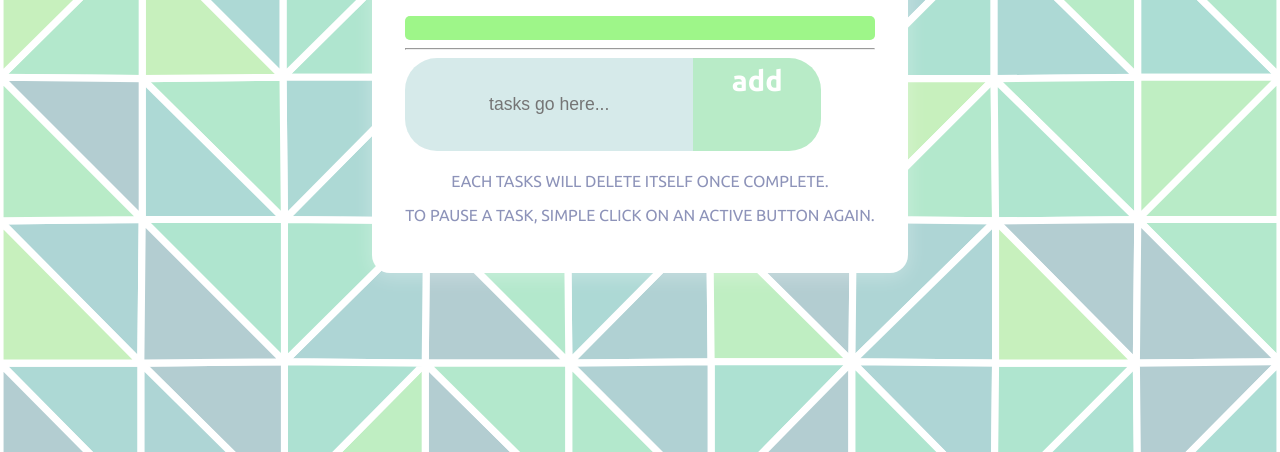
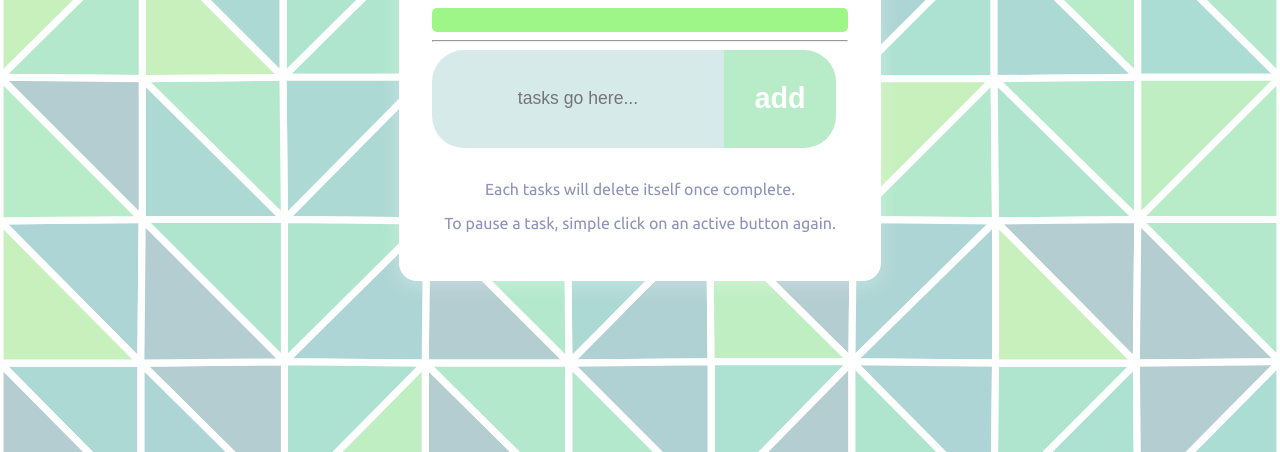
Before and after one commit to tusia313/js-css-html-pomodoro-timer, a plain HTML site: page index.html in a window 1280 px wide. Shown: the part 348-800 px from the top of the page. Drawn offline with Linux system fonts and the light colour scheme.

Commit message:
Styling button

```diff
--- a/css/style.css
+++ b/css/style.css
@@ -1,4 +1,5 @@
 @import url('https://fonts.googleapis.com/css2?family=Ubuntu:ital,wght@0,300;0,400;0,500;0,700;1,300;1,400;1,500;1,700&display=swap');
+
 body {
     margin: 0;
     padding: 0;
@@ -17,7 +18,7 @@ body {
     text-align: center;
     color: #8D93B9 !important;
     font-family: "Ubuntu", sans-serif;
-    text-transform: uppercase;
+
 }
 
 .pomodoro-timer {
@@ -31,6 +32,7 @@ body {
 h1 {
     font-size: 5rem;
     margin: 0;
+    text-transform: uppercase;
 }
 
 .custom-slider {
@@ -48,7 +50,7 @@ h1 {
 }
 
 .input-container {
-    height: 5rem;
+    height: 6rem;
     width: 26rem;
     display: flex;
     text-align: center;
@@ -57,10 +59,11 @@ h1 {
 .input-container input {
     background-color: rgba(174, 213, 213, 0.5);
     border-radius: 2rem 0 0 2rem;
-    padding: 0.4rem 0;
+    height: 100%;
     width: 18rem;
     border: none;
     font-size: 1.1rem;
+    height: 100%;
 }
 
 .input-container input:focus {
@@ -68,11 +71,11 @@ h1 {
 }
 
 .input-container .submit-button {
+    padding: 0;
     background-color: #b8ebc7;
     border: none;
-    height: 100%;
-    width: 8rem;
-    padding: 0.4rem 0;
+    height: 6.15rem;
+    width: 7rem;
     color: white;
     border-radius: 0 2rem 2rem 0;
     font-weight: bold;
@@ -81,3 +84,8 @@ h1 {
     text-align: center;
 
 }
+
+.input-container .submit-button:hover {
+    background-color: #8D93B9;
+    cursor: grab;
+}
--- a/index.html
+++ b/index.html
@@ -5,7 +5,7 @@
     <meta charset="UTF-8">
     <meta name="viewport" content="width=device-width, initial-scale=1.0">
     <meta http-equiv="X-UA-Compatible" content="IE=edge,chrome=1">
-    <title>🍅 pomodoro timer 🍅</title>
+    <title>🍅 pomodoro timer </title>
     <link rel="stylesheet" href="css/style.css">
 </head>
 
@@ -20,7 +20,7 @@
         <div class="task-container"></div>
         <div class="input-container">
             <input class="input-container" placeholder="tasks go here...">
-            <buttom class="submit-button">add</buttom>
+            <button class="submit-button">add</button>
         </div>
         <br/>
         <p>Each tasks will delete itself once complete.</p>
```
